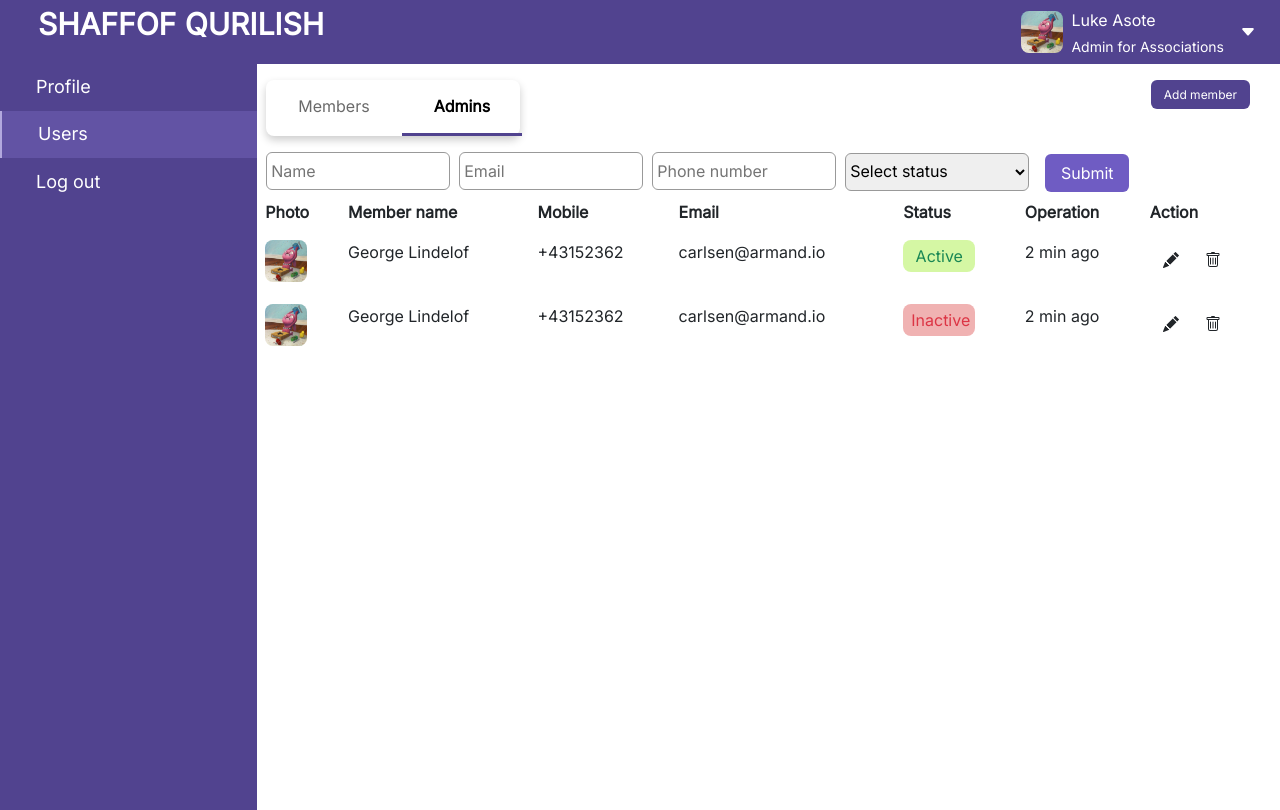
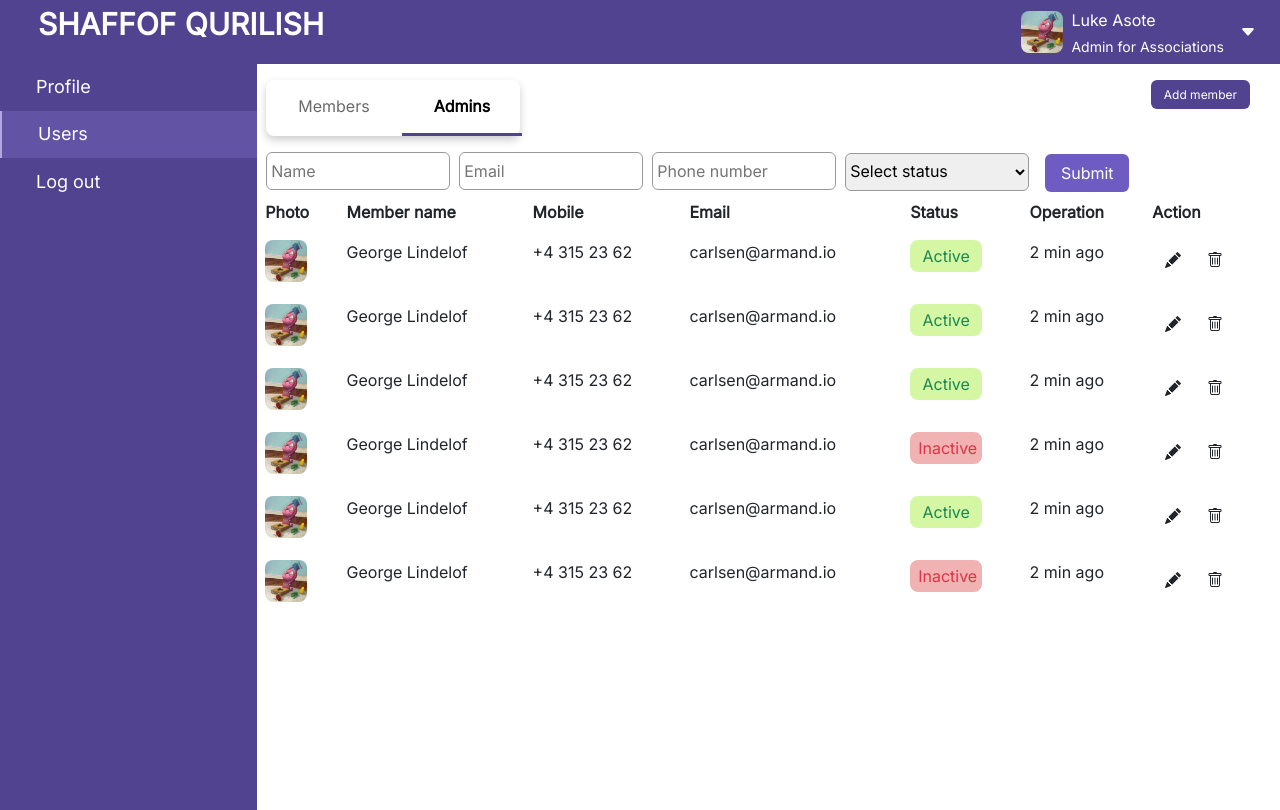
Before and after one commit to binsafar/test-react-qurilish, a React (Create React App) app: page /dashboard/1 in a window 1280 px wide. Built offline with nearby package versions, Linux system fonts and the light colour scheme; data requests are answered from the project's data file; sample sign-in values are in the browser's storage.

Commit message:
DONE: store configured, integration with jsonserver

```diff
--- a/src/components/EditData.jsx
+++ b/src/components/EditData.jsx
@@ -8,10 +8,8 @@ import "./css/editData.css";
 function EditData({ data }) {
   const [modal, setModal] = useState(false);
   const editRequest = (values) => {
-    console.log(values);
     setModal(false);
   };
-  console.log(data);
   return (
     <>
       <button onClick={() => setModal(true)} className="btn">
--- a/src/pages/Dashboard.jsx
+++ b/src/pages/Dashboard.jsx
@@ -4,39 +4,23 @@ import { useNavigate } from "react-router-dom";
 import Navigation from "../components/Navigation";
 import SearchBar from "../components/SearchBar";
 import TableList from "../components/TableList";
-import { useSelector } from "react-redux";
+import { useDispatch, useSelector } from "react-redux";
+import { GET_MEMBERS } from "../store/actions/membersActions";
 
 const Dashboard = () => {
   const navigate = useNavigate();
-  const store = useSelector((store) => store);
-  console.log("store", store);
+
+  const members = useSelector((store) => store.membersReducer.members);
+  console.log("main", members);
+  const dispatch = useDispatch();
 
   useEffect(() => {
     if (!localStorage.getItem("login")) {
       navigate("/");
     }
+    dispatch({ type: GET_MEMBERS });
   }, []);
 
-  let users = [
-    {
-      id: 1,
-      photo: undefined,
-      name: "George Lindelof",
-      mobile: "+43152362",
-      email: "carlsen@armand.io",
-      status: "true",
-      operation: "2 min ago",
-    },
-    {
-      id: 2,
-      photo: undefined,
-      name: "George Lindelof",
-      mobile: "+43152362",
-      email: "carlsen@armand.io",
-      status: "false",
-      operation: "2 min ago",
-    },
-  ];
   return (
     <>
       <Header />
@@ -45,7 +29,7 @@ const Dashboard = () => {
         <br />
         <div style={{ width: "82%" }}>
           <SearchBar />
-          <TableList users={users} />
+          <TableList users={members} />
         </div>
       </div>
     </>
--- /dev/null
+++ b/src/store/actions/membersActions.js
@@ -0,0 +1 @@
+export const GET_MEMBERS = "GET_MEMBERS";
--- /dev/null
+++ b/src/store/api/membersApi.js
@@ -0,0 +1,10 @@
+import axios from "axios";
+
+export const getAllMembers = () => {
+  return axios
+    .get("http://localhost:8080/members")
+    .then((res) => {
+      return res.data;
+    })
+    .catch((err) => console.log(err));
+};
--- a/src/store/sagas/memberSaga.js
+++ b/src/store/sagas/memberSaga.js
@@ -1,18 +1,17 @@
 import { call, takeEvery, put } from "redux-saga/effects";
-import axios from "axios";
+import { getAllMembers } from "../api/membersApi";
 import { getMembers } from "../reducer/membersReducer";
-
-let callApi = async ({ data }) => {
-  return await axios.create({
-    baseURL: "https://localhost:8080",
-    data,
-  });
-};
+import { GET_MEMBERS } from "../actions/membersActions";
 
 export function* getMembersSaga() {
   try {
-    let res = call()
+    let res = yield call(getAllMembers);
+    yield put(getMembers(res));
   } catch (err) {
     console.log(err);
   }
 }
+
+export function* getMembersSagaTake() {
+  yield takeEvery(GET_MEMBERS, getMembersSaga);
+}
--- a/src/store/store.js
+++ b/src/store/store.js
@@ -1,8 +1,9 @@
 import { configureStore, getDefaultMiddleware } from "@reduxjs/toolkit";
 import createSagaMiddleware from "@redux-saga/core";
+import membersReducer from "./reducer/membersReducer";
 
-import { getMembersSaga } from "./sagas/memberSaga";
-import membersReducer from "./reducer/membersReducer";
+import { getMembersSagaTake } from "./sagas/memberSaga";
+
 const sagaMiddleware = createSagaMiddleware();
 
 export default configureStore({
@@ -10,4 +11,4 @@ export default configureStore({
   middleware: [...getDefaultMiddleware({ thunk: false }), sagaMiddleware],
 });
 
-sagaMiddleware.run(getMembersSaga);
+sagaMiddleware.run(getMembersSagaTake);
```
Also changed, not shown: src/service/request.js (deleted, +0 -7 lines).
